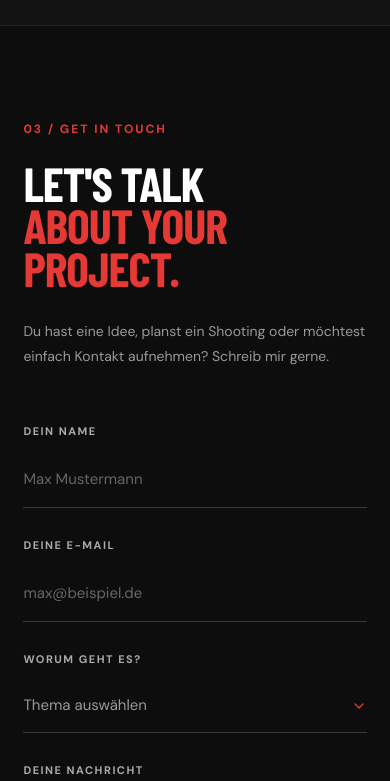
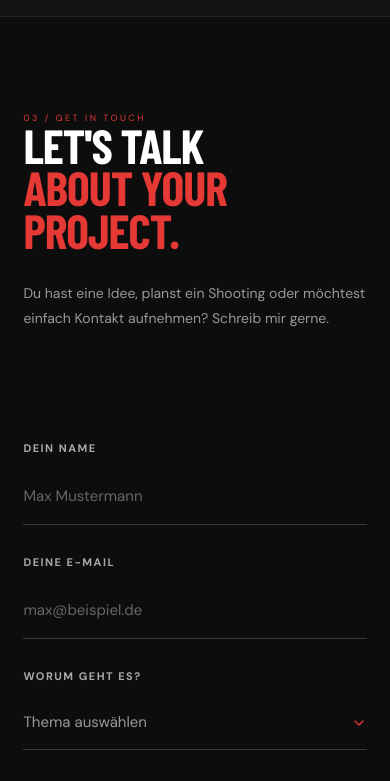
Before and after one commit to neosimmerling/portfolio-neosimmerling, a React (Vite) app: page / in a window 390 px wide. Shown: the part 2940-3721 px from the top of the page. Built offline with nearby package versions, Linux system fonts and the light colour scheme; a web font is replaced by a local one.

Commit message:
design columns

```diff
--- a/src/components/Contact.tsx
+++ b/src/components/Contact.tsx
@@ -10,7 +10,6 @@ export default function Contact() {
     event.preventDefault();
 
     const form = event.currentTarget;
-
     const accessKey = import.meta.env.VITE_WEB3FORMS_ACCESS_KEY;
 
     if (!accessKey) {
@@ -46,19 +45,25 @@ export default function Contact() {
 
   return (
     <section className="contact" id="contact">
+      <div className="contact-layout">
+
+        {/* LEFT: HEADING */}
         <div className="contact-heading">
           <span className="contact-label">03 / GET IN TOUCH</span>
+
           <h2>
             LET'S TALK
             <br />
             <span>ABOUT YOUR PROJECT.</span>
           </h2>
+
           <p>
             Du hast eine Idee, planst ein Shooting oder möchtest
             einfach Kontakt aufnehmen? Schreib mir gerne.
           </p>
         </div>
 
+        {/* RIGHT: CONTACT FORM */}
         <form className="contact-form" onSubmit={handleSubmit}>
           <div className="contact-fields">
             <div className="contact-field">
@@ -87,7 +92,12 @@ export default function Contact() {
 
             <div className="contact-field contact-field-full">
               <label htmlFor="contact-topic">WORUM GEHT ES?</label>
-            <select id="contact-topic" name="topic" defaultValue="" required>
+              <select
+                id="contact-topic"
+                name="topic"
+                defaultValue=""
+                required
+              >
                 <option value="" disabled>
                   Thema auswählen
                 </option>
@@ -116,7 +126,9 @@ export default function Contact() {
               className="contact-submit"
               disabled={status === "sending"}
             >
-            {status === "sending" ? "WIRD GESENDET ..." : "NACHRICHT SENDEN"}
+              {status === "sending"
+                ? "WIRD GESENDET ..."
+                : "NACHRICHT SENDEN"}
               <ArrowUpRight className="button-icon" />
             </button>
 
@@ -138,6 +150,8 @@ export default function Contact() {
             </p>
           )}
         </form>
+
+      </div>
     </section>
   );
 }
--- a/src/index.css
+++ b/src/index.css
@@ -388,7 +388,9 @@ a {
   color: white;
 }
 
-.about-label {
+.about-label,
+.contact-label {
+  display: block;
   color: #e53935;
   font-size: 11px;
   letter-spacing: 4px;
@@ -436,6 +438,7 @@ a {
 }
 
 
+
 /* =========================
    CONTACT
 ========================= */
@@ -447,25 +450,25 @@ a {
   scroll-margin-top: 100px;
 }
 
-.contact-heading {
-  max-width: 900px;
-  margin-bottom: 75px;
+.contact-layout {
+  display: grid;
+  grid-template-columns: 0.9fr 1.1fr;
+  gap: 9%;
+  max-width: 1450px;
+  margin: 0 auto;
+  align-items: start;
 }
 
-.contact-label {
-  display: block;
-  margin-bottom: 25px;
-  color: #e53935;
-  font-family: 'DM Sans', sans-serif;
-  font-size: 12px;
-  font-weight: 700;
-  letter-spacing: 2px;
+.contact-heading {
+  position: sticky;
+  top: 120px;
+  margin-bottom: 0;
 }
 
 .contact-heading h2 {
   margin: 0;
   font-family: 'Barlow Condensed', sans-serif;
-  font-size: clamp(58px, 9vw, 120px);
+  font-size: clamp(58px, 6vw, 100px);
   font-weight: 900;
   line-height: 0.88;
   letter-spacing: -2px;
@@ -477,12 +480,61 @@ a {
 }
 
 .contact-heading p {
-  max-width: 520px;
+  max-width: 420px;
   margin-top: 30px;
   color: #999;
   font-family: 'DM Sans', sans-serif;
   font-size: 15px;
   line-height: 1.8;
+}
+
+.contact-form {
+  width: 100%;
+  min-width: 0;
+  max-width: 750px;
+}
+
+/* LAPTOP / TABLET */
+
+@media (max-width: 1000px) {
+  .contact {
+    padding: 110px 6%;
+  }
+
+  .contact-layout {
+    grid-template-columns: 1fr 1.2fr;
+    gap: 6%;
+  }
+
+  .contact-heading h2 {
+    font-size: clamp(52px, 6vw, 75px);
+  }
+}
+
+/* MOBILE */
+
+@media (max-width: 768px) {
+  .contact {
+    padding: 95px 6%;
+  }
+
+  .contact-layout {
+    grid-template-columns: 1fr;
+    gap: 55px;
+  }
+
+  .contact-heading {
+    position: static;
+  }
+
+  .contact-heading h2 {
+    font-size: clamp(48px, 11vw, 76px);
+    letter-spacing: -1px;
+  }
+
+  .contact-heading p {
+    font-size: 14px;
+  }
 }
 
 /* FORM */
@@ -1383,7 +1435,8 @@ a {
     width: 100%;
   }
 
-  .about-label {
+  .about-label,
+  .contact-label {
     font-size: 9px;
     letter-spacing: 2.5px;
   }
```
Lines whose indentation alone changed are shown as unchanged.
